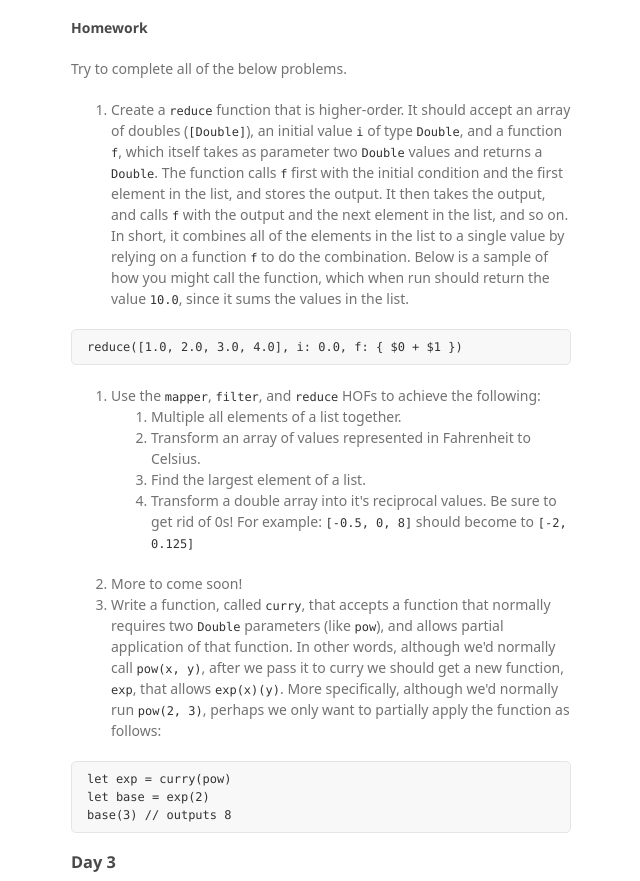
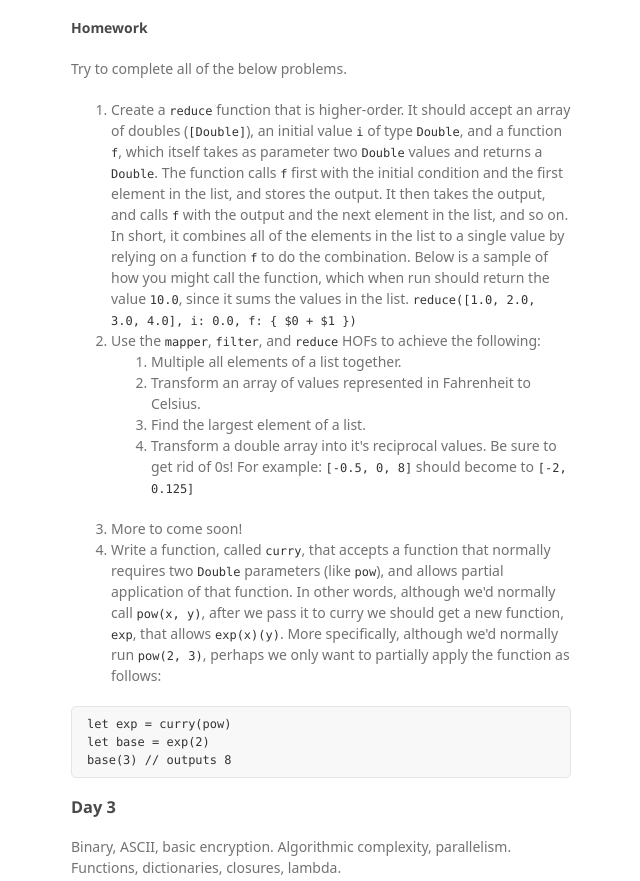
Before and after one commit to danallan/swift-precop, a plain HTML site: page index.html in a window 1280 px wide. Shown: the part 4682-5563 px from the top of the page, without its empty margins (499-1139 px from the left). Drawn offline with Linux system fonts and the light colour scheme; a web font is replaced by a local one.

```diff
--- a/index.html
+++ b/index.html
@@ -234,13 +234,11 @@ homework: 67.3333333333333
 <p>Try to complete all of the below problems.</p>
 
 <ol>
-<li>Create a <code>reduce</code> function that is higher-order. It should accept an array of doubles (<code>[Double]</code>), an initial value <code>i</code> of type <code>Double</code>, and a function <code>f</code>, which itself takes as parameter two <code>Double</code> values and returns a <code>Double</code>. The function calls <code>f</code> first with the initial condition and the first element in the list, and stores the output. It then takes the output, and calls <code>f</code> with the output and the next element in the list, and so on. In short, it combines all of the elements in the list to a single value by relying on a function <code>f</code> to do the combination. Below is a sample of how you might call the function, which when run should return the value <code>10.0</code>, since it sums the values in the list.</li>
-</ol>
-
-<pre><code>reduce([1.0, 2.0, 3.0, 4.0], i: 0.0, f: { $0 + $1 })
-</code></pre>
-
-<ol>
+<li>Create a <code>reduce</code> function that is higher-order. It should accept an array of doubles (<code>[Double]</code>), an initial value <code>i</code> of type <code>Double</code>, and a function <code>f</code>, which itself takes as parameter two <code>Double</code> values and returns a <code>Double</code>. The function calls <code>f</code> first with the initial condition and the first element in the list, and stores the output. It then takes the output, and calls <code>f</code> with the output and the next element in the list, and so on. In short, it combines all of the elements in the list to a single value by relying on a function <code>f</code> to do the combination. Below is a sample of how you might call the function, which when run should return the value <code>10.0</code>, since it sums the values in the list.
+<code>
+reduce([1.0, 2.0, 3.0, 4.0], i: 0.0, f: { $0 + $1 })
+</code>
+</li>
 <li>Use the <code>mapper</code>, <code>filter</code>, and <code>reduce</code> HOFs to achieve the following:
 
 <ol>
```
Also changed, not shown: params.json (+1 -1 lines).
